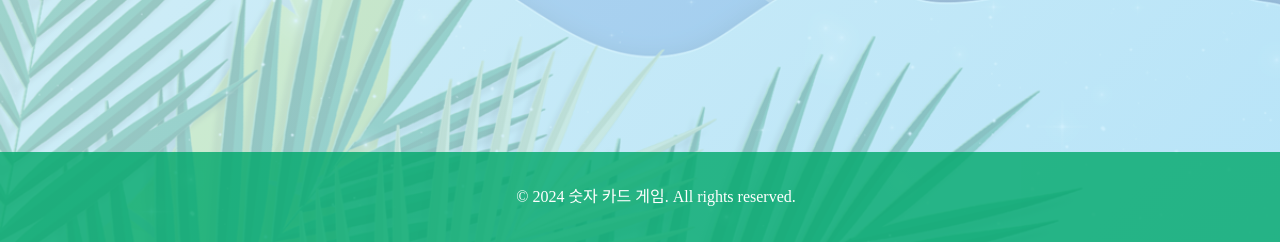
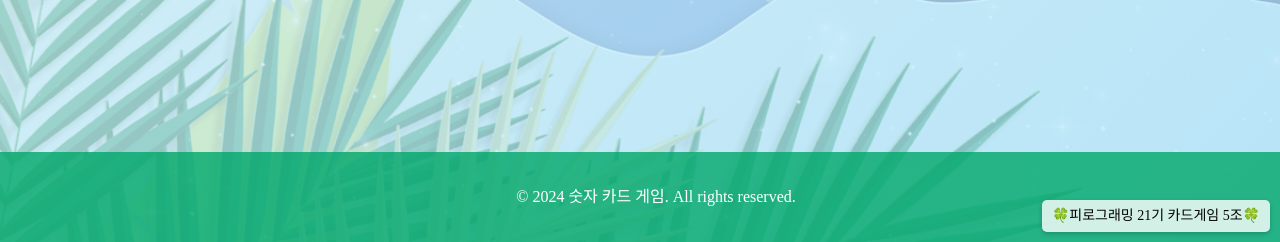
Before and after one commit to Pirogramming-21/Piro21_CardGame_05, a Python web app: template frontend/templates/index.html in a window 1280 px wide. Shown: the part 558-800 px from the top of the page. Run offline with Jinja, Linux system fonts and the light colour scheme; the template is opened without the code that fills it, so the values that code supplies are empty; some web fonts are replaced.

Commit message:
[Modify] 우측 하단 조 이름 추가

```diff
--- a/frontend/static/css/main.css
+++ b/frontend/static/css/main.css
@@ -204,6 +204,18 @@ footer {
     box-shadow: 0 5px 15px rgba(0,0,0,0.1);
 }
 
+.fixed-footer-text {
+    position: fixed;
+    bottom: 10px;
+    right: 10px;
+    font-size: 14px;
+    color: #000;
+    background-color: rgba(255, 255, 255, 0.8); /* 배경색을 통해 가독성 향상 */
+    padding: 5px 10px;
+    border-radius: 5px;
+    box-shadow: 0 2px 5px rgba(0, 0, 0, 0.2);
+}
+
 @keyframes float {
     0% { transform: translateY(0px); }
     50% { transform: translateY(-10px); }
--- a/frontend/templates/game_list.html
+++ b/frontend/templates/game_list.html
@@ -35,6 +35,10 @@
         </div>
     </main>
 
+    <div class="fixed-footer-text">
+        🍀피로그래밍 21기 카드게임 5조🍀
+    </div>
+
     <script src="../static/js/main.js"></script>
 </body>
 </html>
--- a/frontend/templates/game_start.html
+++ b/frontend/templates/game_start.html
@@ -35,6 +35,10 @@
         </div>
     </main>
 
+    <div class="fixed-footer-text">
+        🍀피로그래밍 21기 카드게임 5조🍀
+    </div>
+
     <script src="../static/js/main.js"></script>
 </body>
 </html>
--- a/frontend/templates/index.html
+++ b/frontend/templates/index.html
@@ -28,6 +28,10 @@
         <p>&copy; 2024 숫자 카드 게임. All rights reserved.</p>
     </footer>
 
+    <div class="fixed-footer-text">
+        🍀피로그래밍 21기 카드게임 5조🍀
+    </div>
+
     <script src="../static/js/main.js"></script>
 </body>
 </html>
--- a/frontend/templates/ranking.html
+++ b/frontend/templates/ranking.html
@@ -33,6 +33,10 @@
         </div>
     </main>
 
+    <div class="fixed-footer-text">
+        🍀피로그래밍 21기 카드게임 5조🍀
+    </div>
+
     <script src="../static/js/main.js"></script>
 </body>
 </html>
```
